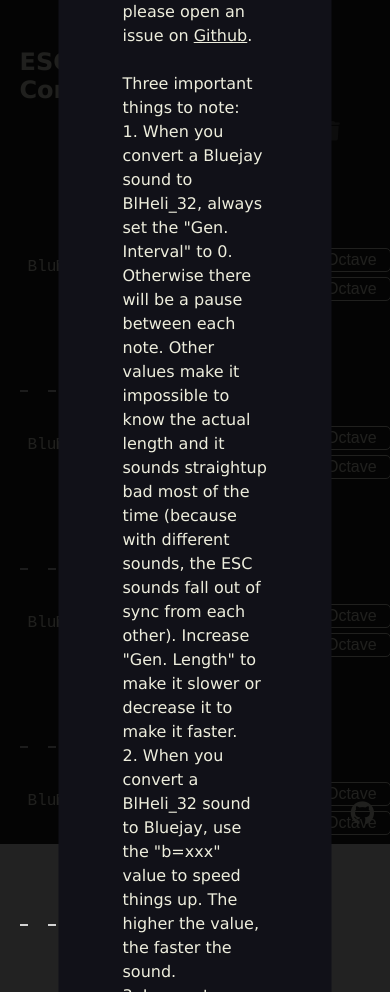
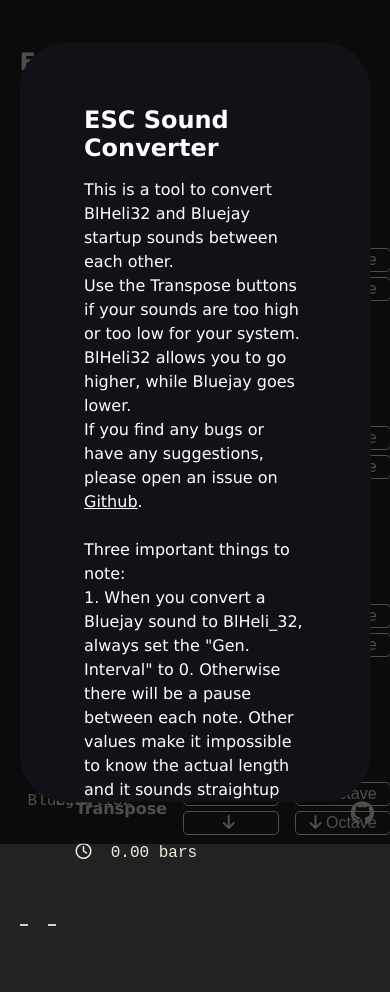
Before and after one commit to bastian2001/esc-sound-converter, a Vue app: page / in a window 390 px wide. Built offline with nearby package versions, Linux system fonts and the light colour scheme.

Commit message:
fixed intro text bug on mobile websites

```diff
--- a/src/App.vue
+++ b/src/App.vue
@@ -1,7 +1,7 @@
 <template>
 	<div class="main-wrapper">
-		<div id="introBackground" :class="{ hide: hideIntro }">
-			<div id="intro">
+		<div id="introBackground" :class="{ hide: hideIntro }" @click="hideIntro = true">
+			<div id="intro" @click="$event.stopPropagation()">
 				<h2>ESC Sound Converter</h2>
 				<p class="introText">
 					This is a tool to convert BlHeli32 and Bluejay startup sounds between each other.<br />Use the Transpose
@@ -102,7 +102,7 @@
 }
 
 #introBackground {
-	background-color: #000d;
+	background-color: #000a;
 	position: fixed;
 	top: 0;
 	left: 0;
@@ -125,12 +125,19 @@
 	background-color: #111118;
 	padding: 4rem;
 	border-radius: 3rem;
-	width: 70%;
+	width: 90%;
+	max-width: 1500px;
+	max-height: 90%;
 	box-sizing: border-box;
+	overflow-y: auto;
+}
+#intro h2 {
+	color: white;
 }
 
 .introText {
 	line-height: 150%;
+	color: white;
 }
 #intro button {
 	padding: 0.5rem 1rem;
--- a/src/components/PresetManager.vue
+++ b/src/components/PresetManager.vue
@@ -90,8 +90,8 @@
 	},
 	computed: {
 		searchIn(): string[] {
-			const x = Object.keys(this.notesStore.generalPresets)
-			x.push(...Object.keys(this.notesStore.customPresets))
+			const x = Object.keys(this.notesStore.customPresets)
+			x.push(...Object.keys(this.notesStore.generalPresets))
 			return x
 		},
 		search(): string[] {
--- a/src/stores/notes.ts
+++ b/src/stores/notes.ts
@@ -71,12 +71,12 @@
 		loadPreset(preset: string) {
 			if (this.generalPresets[preset]) {
 				this.generalPresets[preset].channels.forEach((channel: string, index: number) => {
-					this.converters[index].rtttl = channel
+					this.converters[index].rtttl = channel || ""
 					this.converters[index].updateFlag = true
 				})
 			} else if (this.customPresets[preset]) {
 				this.customPresets[preset].channels.forEach((channel: string, index: number) => {
-					this.converters[index].rtttl = channel
+					this.converters[index].rtttl = channel || ""
 					this.converters[index].updateFlag = true
 				})
 			}
```
